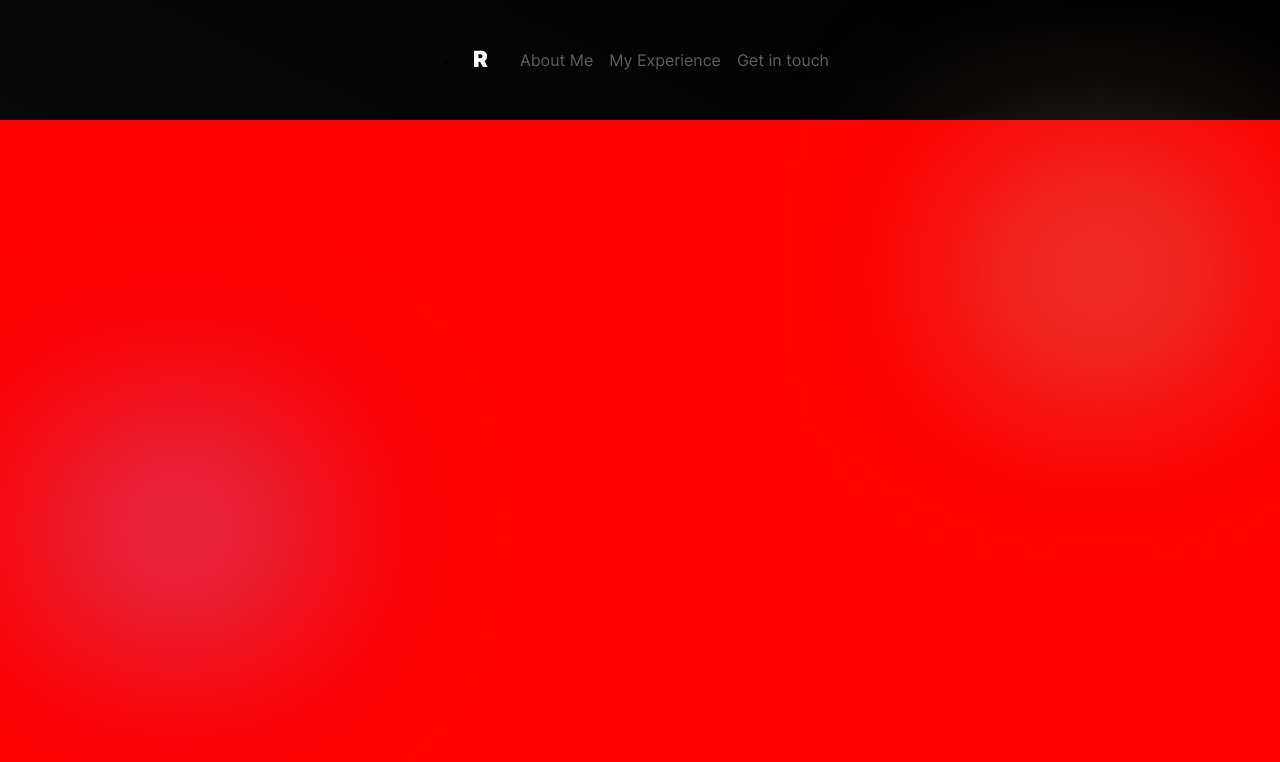
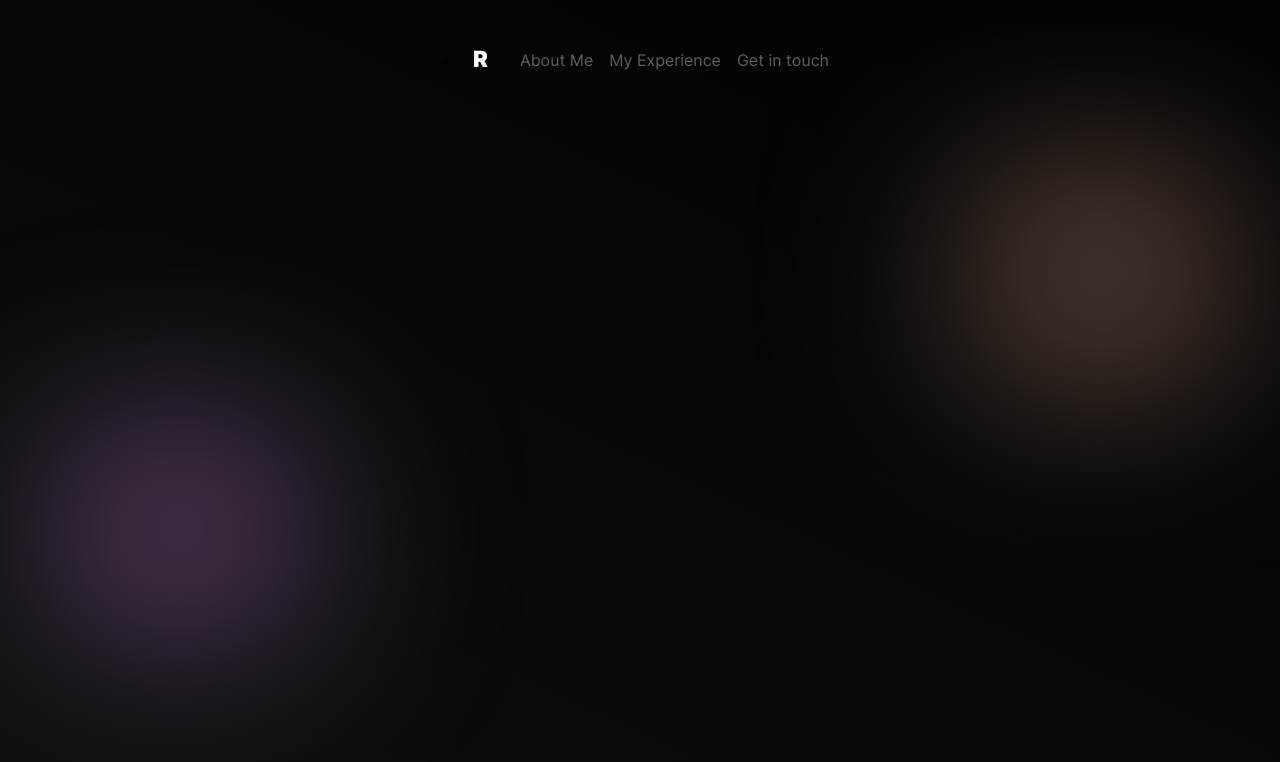
Before and after one commit to rxvolux/Portfolio, a plain HTML site: page index.html in a window 1280 px wide. Drawn offline with Linux system fonts and the light colour scheme.

Commit message:
Update style.css

```diff
--- a/style.css
+++ b/style.css
@@ -128,5 +128,7 @@ main{
     padding: 0;
     max-width: 100vw;
     height: 85vh;
-    background: red;
+    display: flex;
+    align-items: center;
+    justify-content: center;
 }
```
